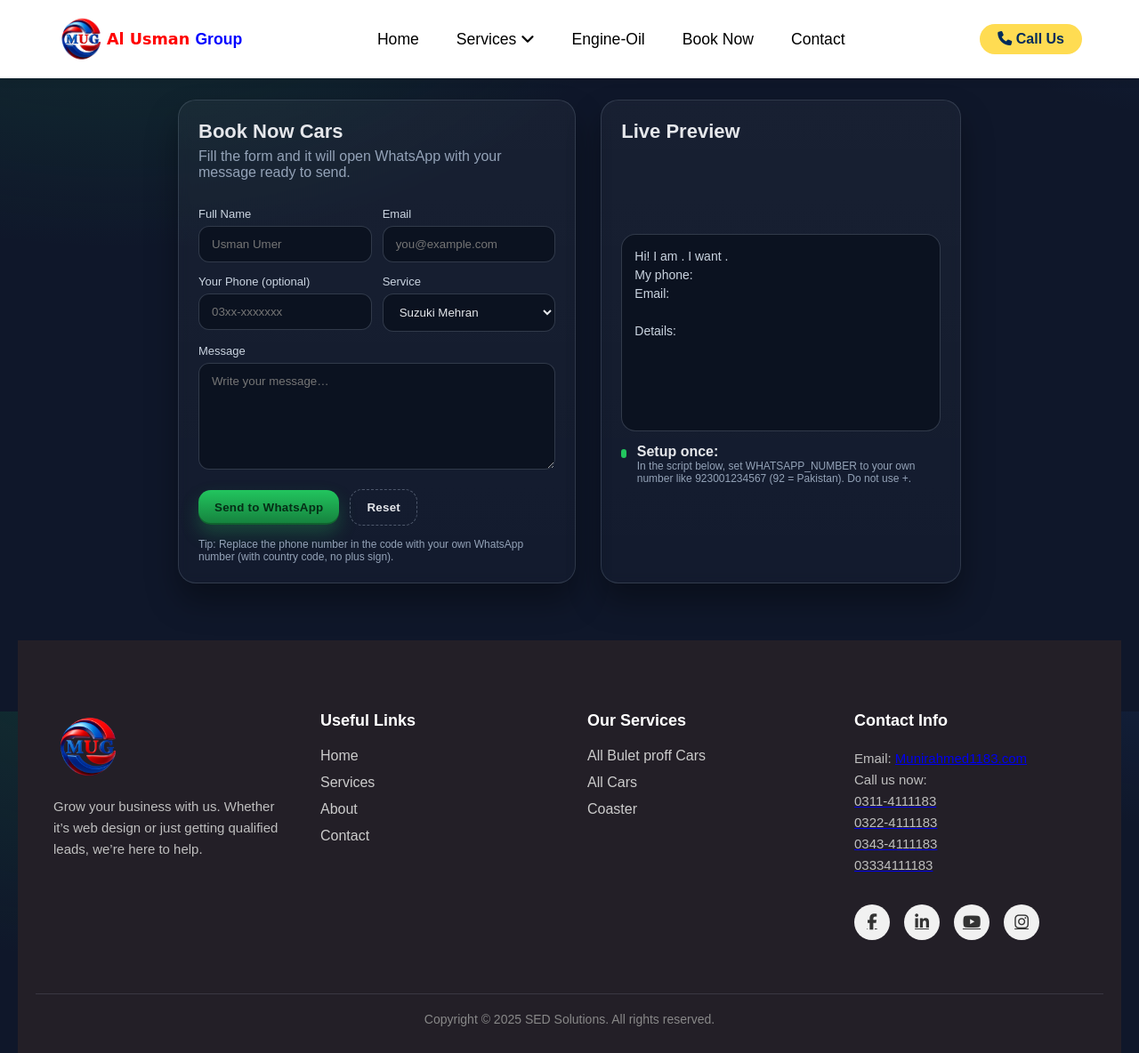
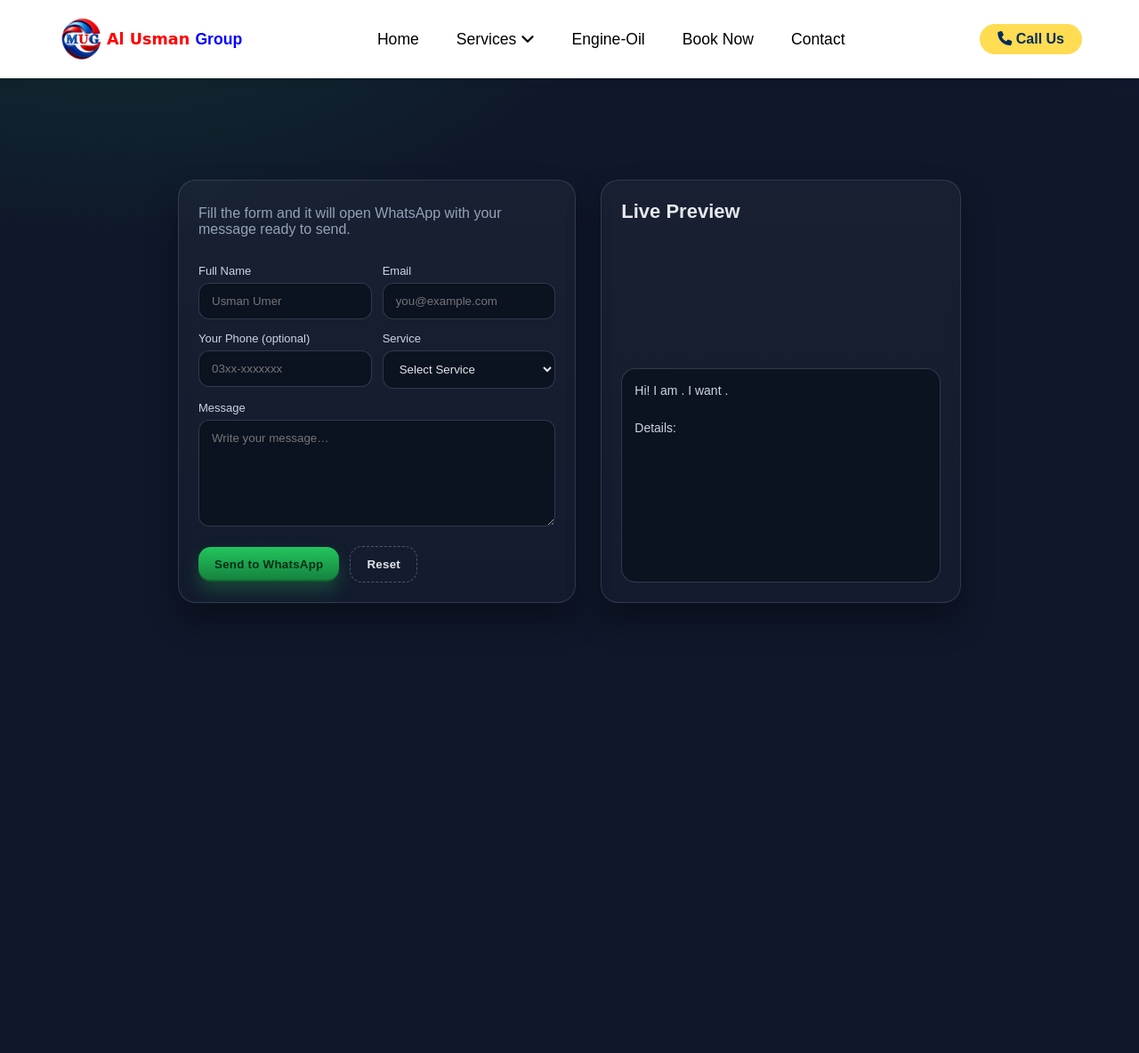
Before and after one commit to usmanDataScientific/AL-Usman-Rent-Car, a plain HTML site: page bookNow.html in a window 1280 px wide. Shown: the whole page at 89% size. After the commit the page ends 800 px from the top, so only its background shows below. Drawn offline with Linux system fonts and the light colour scheme.

Commit message:
updated car list and other changes

```diff
--- a/bookNow.html
+++ b/bookNow.html
@@ -6,38 +6,30 @@
   <meta name="description" content="Book affordable and luxury car rentals in Pakistan with Al Usman Rent a Car. Prado, Fortuner, Revo, Honda Civic and more. 24/7 service & best rates.">
   <meta name="keywords" content="car rental Pakistan, rent a car Lahore, rent a car Karachi, Prado rent, Fortuner rent, Revo rent, luxury cars Pakistan">
   <meta name="author" content="Al Usman Rent a Car">
-
-<!-- For Mobile View -->
   <meta name="viewport" content="width=device-width, initial-scale=1.0">
 
-<!-- Open Graph (For Social Media Sharing) -->
+  <!-- Open Graph -->
   <meta property="og:title" content="Al Usman Rent a Car | Luxury & Affordable Rentals in Pakistan">
   <meta property="og:description" content="Book your favorite ride at the best rates in Pakistan. Prado, Fortuner, Revo, Honda Civic and more available for rent.">
   <meta property="og:image" content="https://yourwebsite.com/images/AlUsmanLogo.png">
   <meta property="og:url" content="https://yourwebsite.com">
   <meta property="og:type" content="website">
 
-  <link rel="preconnect" href="https://fonts.googleapis.com">
-  <link rel="preconnect" href="https://fonts.gstatic.com" crossorigin>
   <link href="https://fonts.googleapis.com/css2?family=Inter:wght@400;500;600;700&display=swap" rel="stylesheet">
   <link rel="stylesheet" href="booknow.css">
   <link rel="shortcut icon" href="images/AlUsmanLogo.png" type="image/x-icon">
   <link rel="stylesheet" href="https://cdnjs.cloudflare.com/ajax/libs/font-awesome/6.5.2/css/all.min.css">
-
-
-
 </head>
 <body>
+  <!-- Navbar -->
   <nav>
     <div class="logo">
       <img src="images/AlUsmanLogo.png" alt="">
       <p>Al Usman <span>Group</span></p>
     </div>
-
     <div class="hamburger">
       <i class="fa-solid fa-bars"></i>
     </div>
-
     <ul class="menu">
       <li><a href="index.html">Home</a></li>
       <li>
@@ -56,65 +48,82 @@
     <a href="tel:+12524012775" class="contact-btn desktop-call"><i class="fa-solid fa-phone"></i> Call Us</a>
   </nav>
 
-
-
-
-
-
+  <!-- Form Section -->
   <div class="wrap" style="margin-top: 5rem;">
-    <!-- LEFT: Form Card -->
     <div class="card">
       <div class="header">
-        <div>
-          <h1>Book Now Cars</h1>
-          <p class="lead">Fill the form and it will open WhatsApp with your message ready to send. </p>
-        </div>
+        <p class="lead">Fill the form and it will open WhatsApp with your message ready to send.</p>
       </div>
 
       <form id="waForm" novalidate>
         <div class="grid">
           <div>
             <label for="name">Full Name</label>
-            <input id="name" name="name" type="text" placeholder="Usman Umer" required />
+            <input id="name" type="text" placeholder="Usman Umer" required>
           </div>
           <div>
             <label for="email">Email</label>
-            <input id="email" name="email" type="email" placeholder="you@example.com" />
+            <input id="email" type="email" placeholder="you@example.com">
           </div>
         </div>
 
         <div class="row">
           <div>
             <label for="phone">Your Phone (optional)</label>
-            <input id="phone" name="phone" type="tel" placeholder="03xx-xxxxxxx" />
+            <input id="phone" type="tel" placeholder="03xx-xxxxxxx">
           </div>
           <div>
             <label for="service">Service</label>
-            <select id="service" name="service" required>
+            <select id="service" required>
+              <option value="">Select Service</option>
            <option>Suzuki Mehran</option>
+<option>Suzuki Alto</option>
 <option>Suzuki Cultus</option>
-<option>Suzuki Alto</option>
 <option>Suzuki Wagon R</option>
 <option>Suzuki Swift</option>
+<option>Suzuki Bolan</option>
+<option>Suzuki Every</option>
 <option>Toyota Corolla</option>
 <option>Toyota Yaris</option>
-<option>Toyota Revo</option>
+<option>Toyota Vitz</option>
+<option>Toyota Passo</option>
+<option>Toyota Aqua</option>
+<option>Toyota Hilux Revo</option>
 <option>Toyota Fortuner</option>
-<option>Toyota Prado</option>
-<option>Toyota Land Cruiser</option>
+<option>Toyota Coaster</option>
+<option>Toyota Hiace</option>
 <option>Honda City</option>
 <option>Honda Civic</option>
+<option>Honda BR-V</option>
 <option>Kia Picanto</option>
 <option>Kia Sportage</option>
-<option>Kia Sorento</option>
-<option>Hyundai Santro</option>
+<option>Hyundai Elantra</option>
 <option>Hyundai Tucson</option>
-<option>Mitsubishi Pajero</option>
-<option>Nissan Patrol</option>
-<option>Range Rover Vogue</option>
-<option>Mercedes-Benz S-Class</option>
-<option>BMW X5</option>
-<option>Audi Q7</option>
+<option>Changan Alsvin</option>
+<option>Changan Karvaan</option>
+<option>Changan M9</option>
+<option>Prince Pearl</option>
+<option>DFSK Glory 580</option>
+<option>FAW V2</option>
+<option>FAW Carrier</option>
+<option>Isuzu D-Max</option>
+<option>Daihatsu Mira</option>
+<option>Daihatsu Hijet</option>
+<option>Coaster Bus</option>
+<option>Mini Bus</option>
+<option>Hiace Van</option>
+<option>Double Cabin Pickup</option>
+<option>Single Cabin Pickup</option>
+<option>Jeep Prado (Basic Model)</option>
+<option>APV Van</option>
+<option>Shuttle Van</option>
+<option>Legend Fortuner</option>
+<option>Revo</option>
+<option>Honda Civi</option>
+<option>Prado</option>
+<option>Carolla City</option>
+<option>Cultus</option>
+<option>Wagnor</option>
 
             </select>
           </div>
@@ -122,99 +131,95 @@
 
         <div>
           <label for="message">Message</label>
-          <textarea id="message" name="message" placeholder="Write your message…" required></textarea>
+          <textarea id="message" placeholder="Write your message…" required></textarea>
         </div>
 
         <div class="actions">
           <button type="submit">Send to WhatsApp</button>
           <button type="reset" class="ghost">Reset</button>
         </div>
-        <div id="formError" class="error">Please fill all required fields (Name, Service, Message).</div>
-        <div id="formSuccess" class="success">Opening WhatsApp… If it doesn't open, please allow pop‑ups.</div>
-        <div class="note">Tip: Replace the phone number in the code with your own WhatsApp number (with country code, no plus sign).</div>
+        <div id="formError" class="error" style="display:none;">Please fill all required fields (Name, Service, Message).</div>
+        <div id="formSuccess" class="success" style="display:none;">Opening WhatsApp…</div>
       </form>
     </div>
 
-    <!-- RIGHT: Live Preview / Tips -->
+    <!-- Live Preview -->
     <div class="card preview">
-      <h1 style="margin:0">Live Preview</h1>
-      <div id="preview" class="bubble">Hi! I am <name>. I want <service>.
-My phone: <phone>
-Email: <email>
-
-Details:
-<message></div>
-      <div class="whatsapp-tip">
-        <div class="dot"></div>
-        <div>
-          <strong>Setup once:</strong>
-          <div class="note">
-            In the script below, set <code>WHATSAPP_NUMBER</code> to your own number like <code>923001234567</code> (92 = Pakistan). Do not use <code>+</code>.
-          </div>
-        </div>
-      </div>
+      <h1>Live Preview</h1>
+      <div id="preview" class="bubble"></div>
     </div>
   </div>
 
+  <!-- Script -->
+  <script>
+    const WHATSAPP_NUMBER = "923004221975"; // Apna number yahan change karein
 
+    function waBaseURL() {
+      return /Android|iPhone|iPad|iPod/i.test(navigator.userAgent)
+        ? "https://wa.me/"
+        : "https://web.whatsapp.com/send?phone=";
+    }
 
+    function buildMessage({ name, email, phone, service, message }) {
+      return (
+        `Hi! I am ${name}. I want ${service}.\n` +
+        (phone ? `My phone: ${phone}\n` : "") +
+        (email ? `Email: ${email}\n` : "") +
+        `\nDetails:\n${message}`
+      );
+    }
 
+    function buildWaURL(msg) {
+      const encoded = encodeURIComponent(msg);
+      const base = waBaseURL();
+      return base.includes("wa.me")
+        ? `${base}${WHATSAPP_NUMBER}?text=${encoded}`
+        : `${base}${WHATSAPP_NUMBER}&text=${encoded}`;
+    }
 
+    const fields = ["name", "email", "phone", "service", "message"];
+    const values = { name: "", email: "", phone: "", service: "", message: "" };
+    const preview = document.getElementById("preview");
 
+    function renderPreview() {
+      preview.innerText = buildMessage(values);
+    }
 
+    fields.forEach(id => {
+      const el = document.getElementById(id);
+      el.addEventListener("input", () => {
+        values[id] = el.value.trim();
+        renderPreview();
+      });
+    });
+    renderPreview();
 
+    const form = document.getElementById("waForm");
+    const error = document.getElementById("formError");
+    const success = document.getElementById("formSuccess");
 
-<!-- Footer Section -->
+    form.addEventListener("submit", (e) => {
+      e.preventDefault();
+      error.style.display = "none";
+      success.style.display = "none";
 
-<!-- Footer Section -->
-<footer class="footer">
-  <div class="footer-container">
-    <div class="footer-col">
-      <img src="images/AlUsmanLogo.png" alt="Logo" class="logo" />
-      <p>Grow your business with us. Whether it’s web design or just getting qualified leads, we’re here to help.</p>
-    </div>
-    <div class="footer-col">
-      <h4>Useful Links</h4>
-      <ul>
-        <li><a href="index.html">Home</a></li>
-        <li><a href="contact.html">Services</a></li>
-        <li><a href="#Contact">About</a></li>
-        <li><a href="contact.html">Contact</a></li>
-      </ul>
-    </div>
-    <div class="footer-col">
-      <h4>Our Services</h4>
-      <ul>
-        <li><a href="allcars.html">All Bulet proff Cars</a></li>
-        <li><a href="bullectproof.html">All Cars</a></li>
-        <li><a href="coaster.html">Coaster</a></li>
-      </ul>
-    </div>
-    <div class="footer-col">
-      <h4>Contact Info</h4>
-      <p>Email: <a href="mailto:Munirahmad1183">Munirahmed1183.com</a></p>
-      <p>Call us now: <br /></p>
-        <a href="tel:+9203114111183"><p>0311-4111183</p></a>
-      <a href="tel:+9203224111183"><p>0322-4111183</p></a>
-      <a href="tel:+9203434111183"><p>0343-4111183</p></a>
-      <a href="tel:+9203334111183"><p>03334111183</p></a>
-      <div class="social-icons">
-  <a href="https://www.facebook.com/profile.php?id=100071711990927" target="_blank"><i class="fa-brands fa-facebook-f"></i></a>
-  <a href="#" target="_blank"><i class="fa-brands fa-linkedin-in"></i></a>
-  <a href="#" target="_blank"><i class="fa-brands fa-youtube"></i></a>
-  <a href="#" target="_blank"><i class="fa-brands fa-instagram"></i></a>
-</div>
+      const name = document.getElementById("name").value.trim();
+      const email = document.getElementById("email").value.trim();
+      const phone = document.getElementById("phone").value.trim();
+      const service = document.getElementById("service").value.trim();
+      const message = document.getElementById("message").value.trim();
 
-    </div>
-  </div>
-  <div class="footer-bottom">
-    <p>Copyright © 2025 SED Solutions. All rights reserved.</p>
-  </div>
-</footer>
+      if (!name || !service || !message) {
+        error.style.display = "block";
+        return;
+      }
 
-
-
-
-  <script src="script.js"></script>
+      const msg = buildMessage({ name, email, phone, service, message });
+      const url = buildWaURL(msg);
+      window.open(url, "_blank");
+      success.style.display = "block";
+      setTimeout(() => form.reset(), 1500);
+    });
+  </script>
 </body>
 </html>
--- a/script.js
+++ b/script.js
@@ -134,91 +134,7 @@ document.addEventListener("DOMContentLoaded", () => {
 
 
 
-/// Whatsapp Book Now
 
-   // 1) PUT YOUR WHATSAPP NUMBER HERE (country code + number, no plus sign)
-    // Example: Pakistan 92 + 3001234567 => "923001234567"
-    const WHATSAPP_NUMBER = "923004221975"; // TODO: change to your number
 
-    // 2) Detect platform (mobile vs desktop) for best WhatsApp endpoint
-    function waBaseURL() {
-      const isMobile = /Android|iPhone|iPad|iPod|IEMobile|Opera Mini/i.test(navigator.userAgent);
-      return isMobile ? "https://wa.me/" : "https://web.whatsapp.com/send?phone=";
-    }
 
-    // 3) Build message from form values
-    function buildMessage({ name, email, phone, service, message }) {
-      return (
-        `Hi! I am ${name}. I want ${service}.\n` +
-        (phone ? `My phone: ${phone}\n` : "") +
-        (email ? `Email: ${email}\n` : "") +
-        `\nDetails:\n${message}`
-      );
-    }
-
-    // 4) Update preview live
-    const fields = ["name","email","phone","service","message"];
-    const values = { name:"", email:"", phone:"", service:"", message:"" };
-    const preview = document.getElementById('preview');
-
-    function renderPreview(){
-      const text = buildMessage(values)
-        .replaceAll("<","&lt;")
-        .replaceAll(">","&gt;");
-      preview.innerText = text;
-    }
-
-    fields.forEach(id => {
-      const el = document.getElementById(id);
-      el.addEventListener('input', () => {
-        values[id] = el.value.trim();
-        renderPreview();
-      });
-      // initialize
-      values[id] = el.value.trim();
-    });
-    renderPreview();
-
-    // 5) Hook up FAB quick link
-    function buildWaURL(msg){
-      const encoded = encodeURIComponent(msg);
-      const base = waBaseURL();
-      if (base.includes('wa.me')) {
-        return `${base}${WHATSAPP_NUMBER}?text=${encoded}`;
-      }
-      return `${base}${WHATSAPP_NUMBER}&text=${encoded}`;
-    }
-
-    document.getElementById('fab').href = buildWaURL('Hello! I want to chat.');
-
-    // 6) Handle submit → open WhatsApp
-    const form = document.getElementById('waForm');
-    const error = document.getElementById('formError');
-    const success = document.getElementById('formSuccess');
-
-    form.addEventListener('submit', (e) => {
-      e.preventDefault();
-      error.style.display = 'none';
-      success.style.display = 'none';
-
-      const name = document.getElementById('name').value.trim();
-      const email = document.getElementById('email').value.trim();
-      const phone = document.getElementById('phone').value.trim();
-      const service = document.getElementById('service').value.trim();
-      const message = document.getElementById('message').value.trim();
-
-      if (!name || !service || !message) {
-        error.style.display = 'block';
-        return;
-      }
-
-      const msg = buildMessage({ name, email, phone, service, message });
-      const url = buildWaURL(msg);
-
-      // Open in new tab/window to avoid popup blockers on some browsers
-      window.open(url, '_blank', 'noopener');
-      success.style.display = 'block';
-
-      // Optional: clear form after a small delay
-      setTimeout(() => form.reset(), 1200);
-    });
+// Apna WhatsApp number (country code + number, bina + sign ke)
```
Also changed, not shown: allcars.html (+1 -6 lines), bullectproof.html (+1 -9 lines), coaster.html (+1 -10 lines), engineoil.html (+2 -2 lines), index.html (+6 -4 lines). Lines whose indentation alone changed are shown as unchanged.
